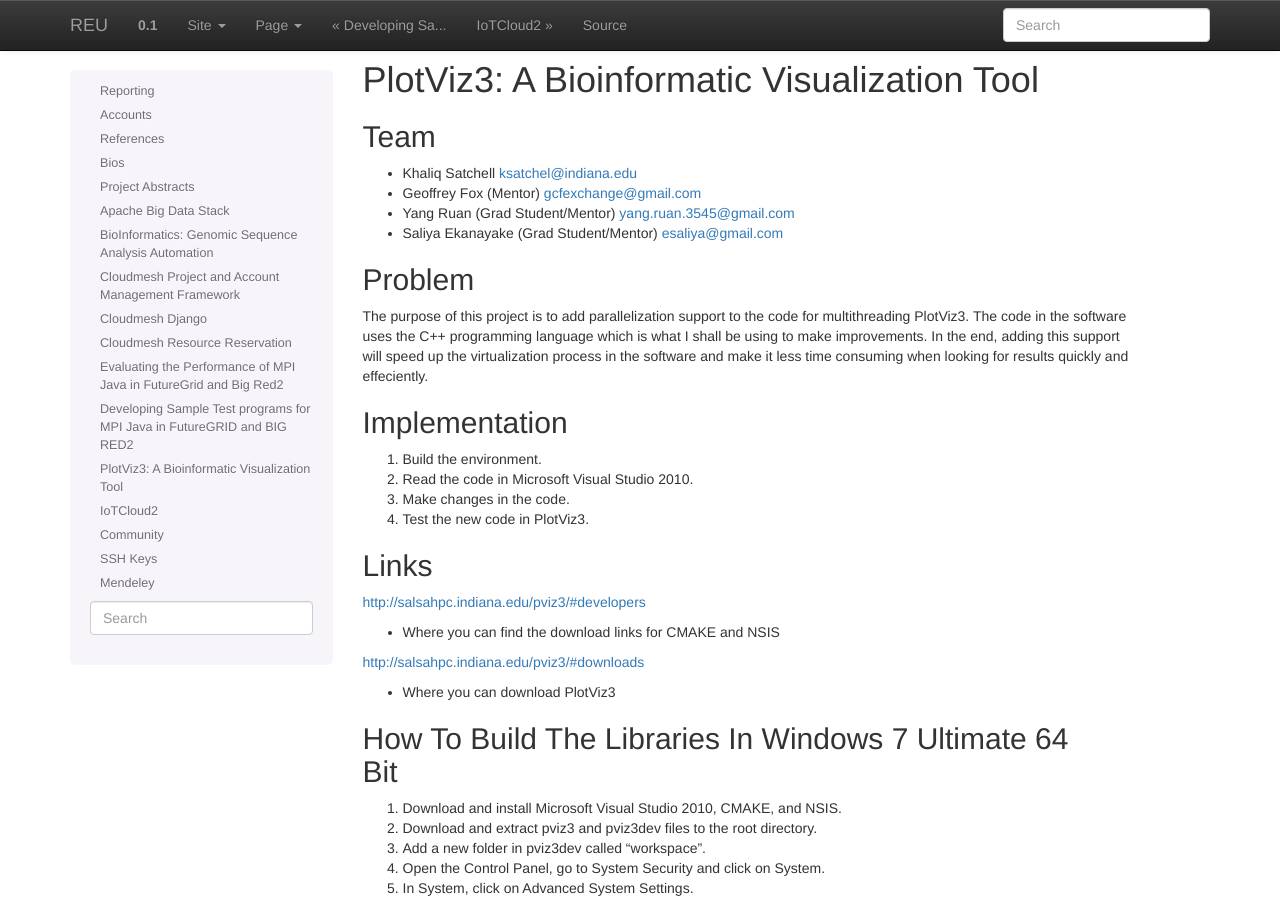
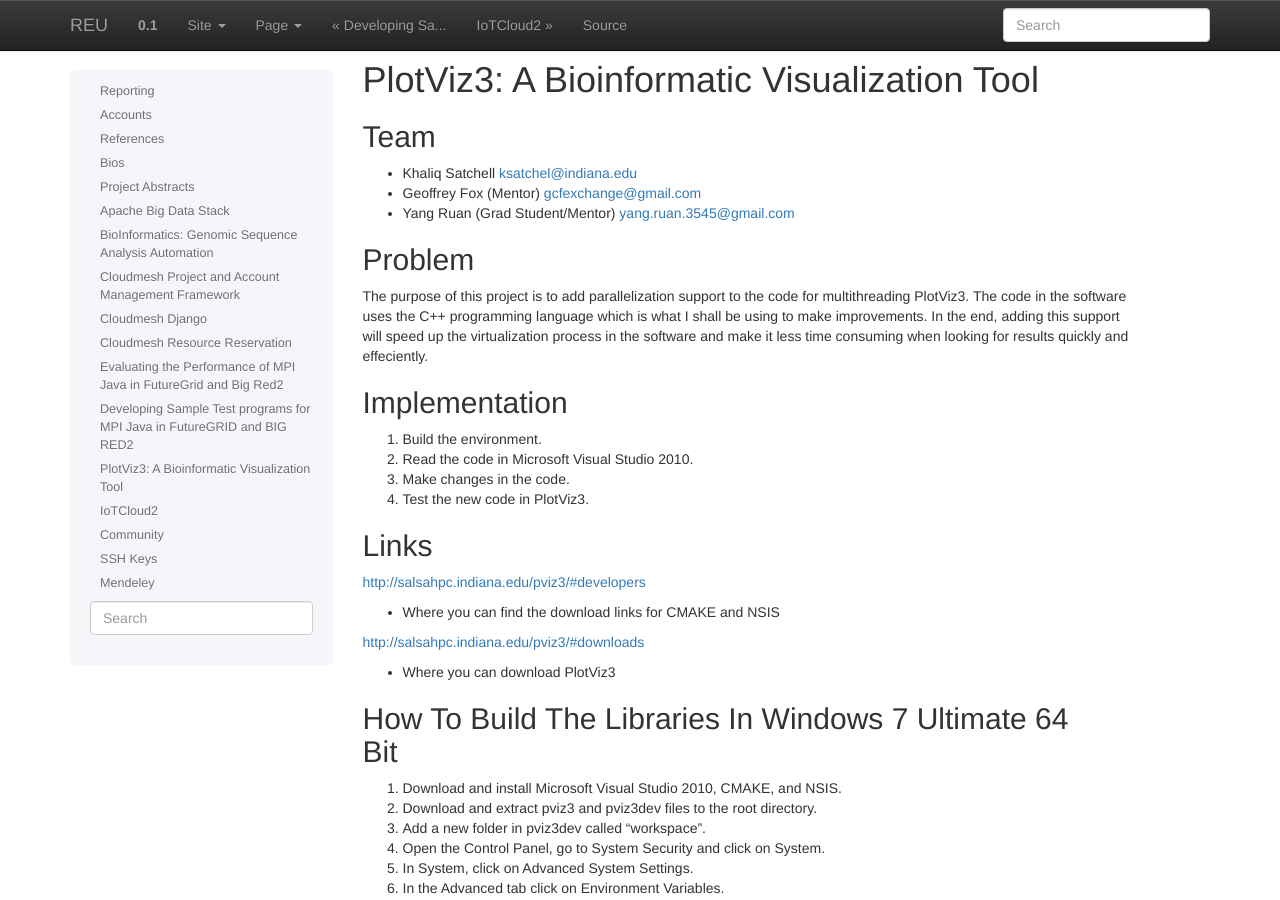
Before and after one commit to cloudmesh-project/reu-2014, a Sphinx documentation site: the page built from doc/source/projects/plotviz.rst, in a window 1280 px wide and 900 px high. Built offline with Sphinx 7.4.7, drawn with Linux system fonts in a browser that asks for light colours.

Commit message:
Update plotviz.rst

```diff
--- a/doc/source/projects/plotviz.rst
+++ b/doc/source/projects/plotviz.rst
@@ -10,9 +10,6 @@
 
 
 - Yang Ruan (Grad Student/Mentor) yang.ruan.3545@gmail.com
-
-
-- Saliya Ekanayake (Grad Student/Mentor) esaliya@gmail.com
 
 Problem
 ----------------------------------------------------------------------
```
